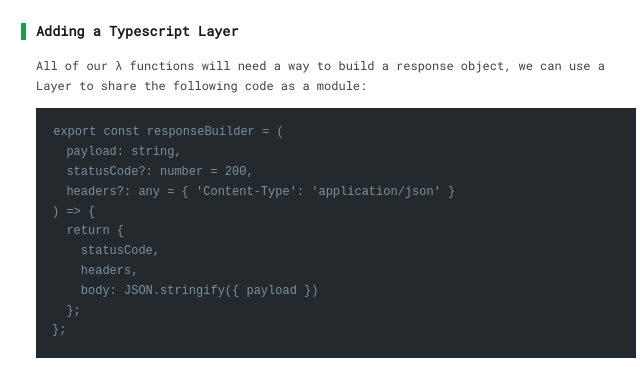
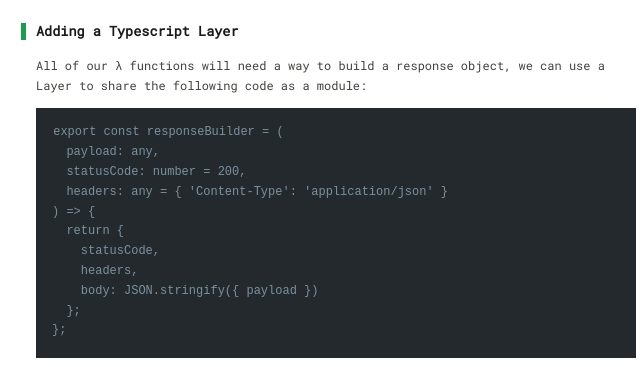
Before and after one commit to daniele-salvagni/dan.salvagni.io, an Astro site: page /b/aws-sam-and-typescript-building-functions-and-layers in a window 1280 px wide. Shown: the part 1380-1747 px from the top of the page, 304-944 px from the left. Built offline with nearby package versions, Linux system fonts and the light colour scheme; Astro itself is replaced by a stand-in of ours; code samples lack their colours.

Commit message:
fix: typescript snippet

````diff
--- a/src/pages/b/aws-sam-and-typescript-building-functions-and-layers.md
+++ b/src/pages/b/aws-sam-and-typescript-building-functions-and-layers.md
@@ -79,9 +79,9 @@ Layer to share the following code as a module:
 
 ```js
 export const responseBuilder = (
-  payload: string,
-  statusCode?: number = 200,
-  headers?: any = { 'Content-Type': 'application/json' }
+  payload: any,
+  statusCode: number = 200,
+  headers: any = { 'Content-Type': 'application/json' }
 ) => {
   return {
     statusCode,
````
